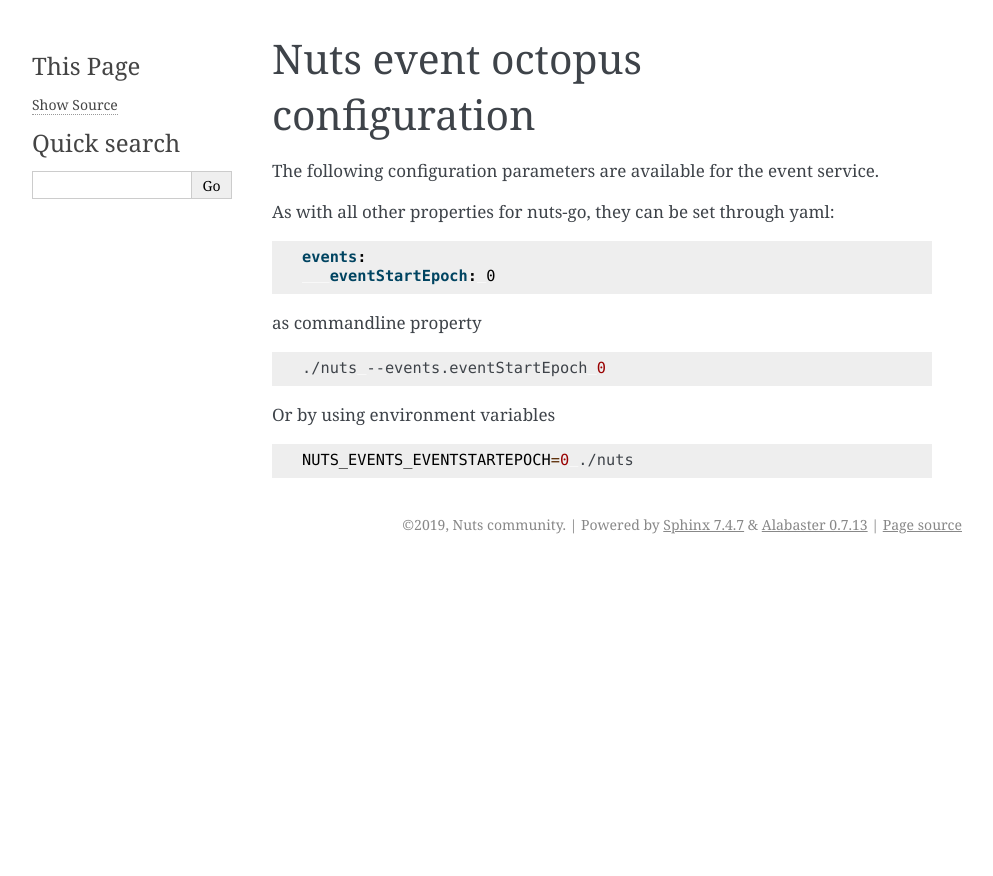
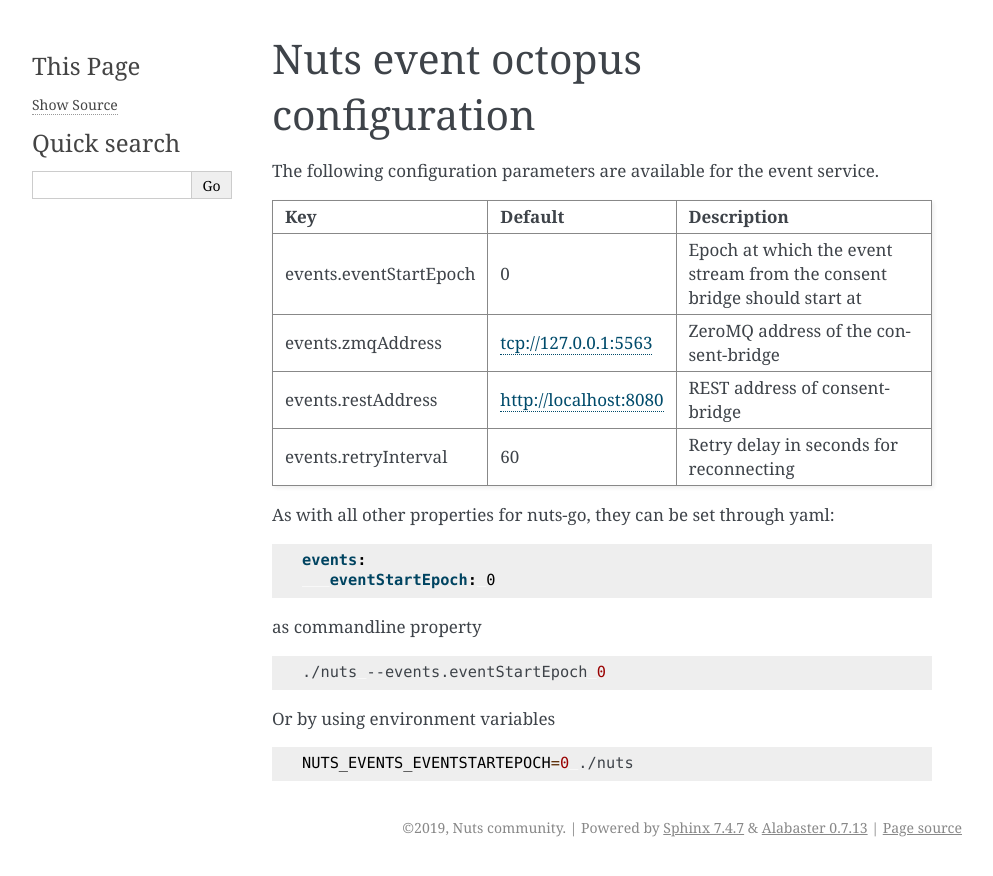
Before and after one commit to nuts-foundation/nuts-event-octopus, a Sphinx documentation site: the page built from docs/pages/configuration/event-octopus.rst, in a window 1280 px wide. Shown: the top 876 px of the page, without its empty margins (148-1141 px from the left). Built offline with Sphinx 7.4.7, drawn with Linux system fonts in a browser that asks for light colours.

Commit message:
doc fix
Signed-off-by: Wout Slakhorst <wout.slakhorst@nedap.com>

```diff
--- a/docs/pages/configuration/event-octopus.rst
+++ b/docs/pages/configuration/event-octopus.rst
@@ -7,14 +7,14 @@ Nuts event octopus configuration
 
 The following configuration parameters are available for the event service.
 
-===================================     ====================    ================================================================================
-Key                                     Default                 Description
-===================================     ====================    ================================================================================
-events.eventStartEpoch                  0                       Epoch at which the event stream from the consent bridge should start at
-events.zmqAddress                       tcp://127.0.0.1:5563    ZeroMQ address of the consent-bridge
-events.restAddress                      http://localhost:8080   REST address of consent-bridge
-events.retryInterval                    60                      Retry delay in seconds for reconnecting
-===================================     ====================    ================================================================================
+===================================     =====================    ================================================================================
+Key                                     Default                  Description
+===================================     =====================    ================================================================================
+events.eventStartEpoch                  0                        Epoch at which the event stream from the consent bridge should start at
+events.zmqAddress                       tcp://127.0.0.1:5563     ZeroMQ address of the consent-bridge
+events.restAddress                      http://localhost:8080    REST address of consent-bridge
+events.retryInterval                    60                       Retry delay in seconds for reconnecting
+===================================     =====================    ================================================================================
 
 As with all other properties for nuts-go, they can be set through yaml:
 
```
Also changed, not shown: 3 other files.
